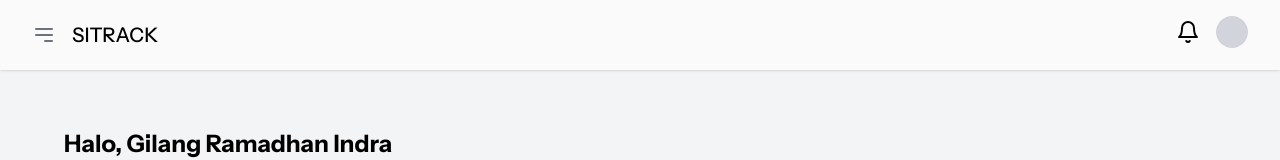
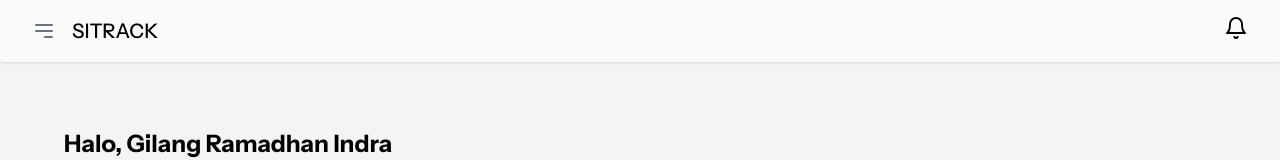
Before and after one commit to rakamiracle/SISKPTIF-Frontend, a React (Vite) app: page /mahasiswa/dashboard in a window 1280 px wide. Shown: the top 160 px of the page. Built offline with nearby package versions, Linux system fonts and the light colour scheme.

Commit message:
⚙ refactor: remove UserMenu component from navbar layout

```diff
--- a/src/components/Navbar.jsx
+++ b/src/components/Navbar.jsx
@@ -19,7 +19,6 @@ const Navbar = ({ title, onToggleSidebar }) => {
         </div>
         <div className="flex items-center space-x-4">
           <Notification />
-          <UserMenu />
         </div>
       </div>
     </header>
```
